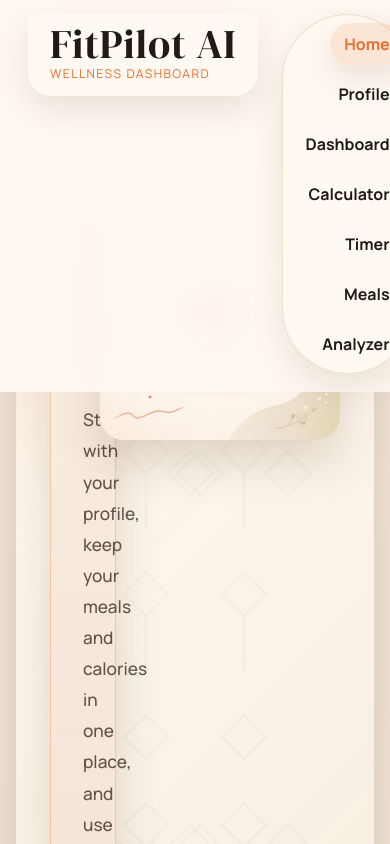
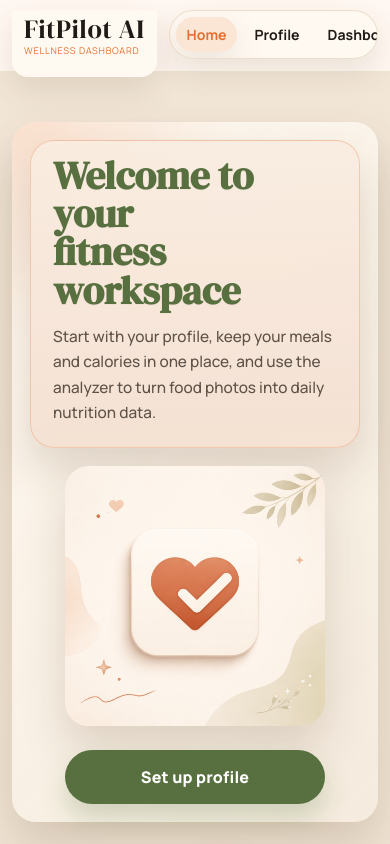
Before and after one commit to VladProtsyshyn/fitpilot-ai, a React (Vite) app: page / in a window 390 px wide. Shown: the top 844 px of the page. Built offline with nearby package versions, Linux system fonts and the light colour scheme.

Commit message:
style: add mobile responsive layout

```diff
--- a/src/components/Footer/Footer.css
+++ b/src/components/Footer/Footer.css
@@ -127,3 +127,28 @@ footer {
     line-height: 1.5;
     color: var(--color-text-soft);
 }
+
+@media (max-width: 768px) {
+    footer {
+        grid-template-columns: 1fr;
+        justify-items: center;
+        gap: 18px;
+        padding: 22px 18px;
+        text-align: center;
+    }
+
+    .footer-brand,
+    .footer-contact,
+    .footer-meta {
+        justify-self: center;
+        align-items: center;
+    }
+
+    .footer-divider {
+        min-width: 140px;
+    }
+
+    .footer-links {
+        justify-content: center;
+    }
+}
--- a/src/components/Layout/Layout.css
+++ b/src/components/Layout/Layout.css
@@ -10,3 +10,14 @@ main {
     padding: 150px 0 24px;
     flex: 1;
 }
+
+@media (max-width: 768px) {
+    .layout-shell {
+        min-height: calc(100vh - 70px);
+    }
+
+    main {
+        width: min(100% - 24px, 1120px);
+        padding: 116px 0 18px;
+    }
+}
--- a/src/components/Navigation/Navigation.css
+++ b/src/components/Navigation/Navigation.css
@@ -87,3 +87,47 @@ nav a.active {
     color: var(--color-accent);
     box-shadow: var(--shadow-soft);
 }
+
+@media (max-width: 768px) {
+    nav {
+        align-items: stretch;
+        gap: 12px;
+        padding: 10px 12px 12px;
+    }
+
+    .nav-brand {
+        padding: 8px 12px 10px;
+        border-radius: 0 0 var(--radius-md) var(--radius-md);
+        margin-bottom: -18px;
+    }
+
+    .nav-brand p {
+        font-size: 1.65rem;
+    }
+
+    .nav-brand span {
+        font-size: 0.58rem;
+        letter-spacing: 0.08em;
+    }
+
+    .nav-links {
+        flex-wrap: nowrap;
+        overflow-x: auto;
+        justify-content: flex-start;
+        gap: 6px;
+        max-width: calc(100vw - 150px);
+        padding: 6px;
+        border-radius: 999px;
+        scrollbar-width: none;
+    }
+
+    .nav-links::-webkit-scrollbar {
+        display: none;
+    }
+
+    nav a {
+        white-space: nowrap;
+        padding: 8px 11px;
+        font-size: 0.88rem;
+    }
+}
--- a/src/index.css
+++ b/src/index.css
@@ -214,6 +214,23 @@ footer {
   }
 }
 
+@media (max-width: 768px) {
+  body::before,
+  body::after {
+    display: none;
+  }
+
+  p {
+    font-size: 0.96rem;
+    line-height: 1.65;
+  }
+
+  h1 {
+    font-size: clamp(2rem, 12vw, 2.8rem);
+    line-height: 0.95;
+  }
+}
+
 @media (prefers-reduced-motion: reduce) {
   html {
     scroll-behavior: auto;
--- a/src/pages/AnalyzerPage/AnalyzerPage.css
+++ b/src/pages/AnalyzerPage/AnalyzerPage.css
@@ -284,3 +284,46 @@
     color: var(--color-accent);
     font-weight: 800;
 }
+
+@media (max-width: 768px) {
+    .analyzer-page {
+        gap: 18px;
+    }
+
+    .page-heading {
+        gap: 10px;
+    }
+
+    .page-heading img {
+        width: 42px;
+        height: 42px;
+        border-radius: 10px;
+    }
+
+    .analyzer-page > p {
+        font-size: 0.94rem;
+    }
+
+    .analyzer-actions,
+    .analyzer-card {
+        padding: 20px;
+    }
+
+    .analyzer-actions input,
+    .analyzer-actions button,
+    .analyzer-actions label {
+        width: 100%;
+    }
+
+    .analyzer-preview-card {
+        max-width: 100%;
+    }
+
+    .analyzer-preview {
+        max-height: 240px;
+    }
+
+    .analyzer-metrics {
+        grid-template-columns: 1fr;
+    }
+}
--- a/src/pages/CalculatorPage/CalculatorPage.css
+++ b/src/pages/CalculatorPage/CalculatorPage.css
@@ -132,3 +132,41 @@
     font-weight: 800;
     box-shadow: var(--shadow-soft);
 }
+
+@media (max-width: 768px) {
+    .calculator-page {
+        gap: 18px;
+    }
+
+    .page-heading {
+        gap: 10px;
+    }
+
+    .page-heading img {
+        width: 42px;
+        height: 42px;
+        border-radius: 10px;
+    }
+
+    .calculator-page > p {
+        font-size: 0.94rem;
+    }
+
+    .calculator-card {
+        padding: 20px;
+    }
+
+    .calculator-profile p {
+        align-items: flex-start;
+        flex-direction: column;
+        gap: 4px;
+    }
+
+    .calculator-highlights {
+        grid-template-columns: 1fr;
+    }
+
+    .calculator-highlights strong {
+        font-size: 1.45rem;
+    }
+}
--- a/src/pages/DashboardPage/DashboardPage.css
+++ b/src/pages/DashboardPage/DashboardPage.css
@@ -359,3 +359,61 @@
         opacity: 1;
     }
 }
+
+@media (max-width: 768px) {
+    .dashboard-page {
+        gap: 18px;
+    }
+
+    .page-heading {
+        gap: 10px;
+    }
+
+    .page-heading img {
+        width: 42px;
+        height: 42px;
+        border-radius: 10px;
+    }
+
+    .dashboard-page > p {
+        font-size: 0.94rem;
+    }
+
+    .dashboard-filter {
+        width: 100%;
+        padding: 16px;
+    }
+
+    .dashboard-filter label {
+        min-width: 0;
+    }
+
+    .dashboard-overview,
+    .dashboard-summary {
+        grid-template-columns: 1fr;
+        gap: 16px;
+    }
+
+    .dashboard-card,
+    .dashboard-summary-card {
+        padding: 20px;
+    }
+
+    .summary-value {
+        font-size: clamp(2.6rem, 15vw, 3.4rem);
+    }
+
+    .dashboard-history h2 {
+        font-size: 1.45rem;
+    }
+
+    .dashboard-history-card {
+        align-items: flex-start;
+        flex-direction: column;
+        padding: 20px;
+    }
+
+    .history-macros {
+        justify-content: flex-start;
+    }
+}
--- a/src/pages/HomePage/HomePage.css
+++ b/src/pages/HomePage/HomePage.css
@@ -358,3 +358,78 @@
     margin: 0;
     color: var(--color-text-soft);
 }
+
+@media (max-width: 768px) {
+    .home-page {
+        gap: 22px;
+        padding-top: 6px;
+    }
+
+    .home-hero {
+        grid-template-columns: 1fr;
+        gap: 18px;
+        padding: 18px;
+    }
+
+    .home-welcome {
+        min-height: auto;
+        padding: 22px;
+    }
+
+    .home-welcome h2 {
+        font-size: clamp(2rem, 10vw, 2.55rem);
+        max-width: 100%;
+        line-height: 0.98;
+    }
+
+    .home-welcome p {
+        font-size: 0.96rem;
+        line-height: 1.65;
+    }
+
+    .home-hero-visual {
+        max-width: 260px;
+        justify-self: center;
+        align-self: center;
+    }
+
+    .home-actions {
+        justify-content: center;
+        align-self: stretch;
+    }
+
+    .home-actions a {
+        width: 100%;
+        max-width: 260px;
+    }
+
+    .showcase-controls {
+        justify-content: center;
+    }
+
+    .home-showcase {
+        grid-template-columns: 1fr;
+    }
+
+    .showcase-card {
+        padding: 14px;
+    }
+
+    .showcase-card img {
+        max-height: 260px;
+    }
+
+    .home-insights {
+        grid-template-columns: 1fr;
+        gap: 16px;
+    }
+
+    .home-insight-card,
+    .home-resources {
+        padding: 20px;
+    }
+
+    .home-resources h2 {
+        font-size: 1.65rem;
+    }
+}
--- a/src/pages/MealPlannerPage/MealPlannerPage.css
+++ b/src/pages/MealPlannerPage/MealPlannerPage.css
@@ -184,3 +184,45 @@
     background-color: rgba(215, 140, 91, 0.24);
     box-shadow: var(--shadow-medium);
 }
+
+@media (max-width: 768px) {
+    .meal-page {
+        gap: 18px;
+    }
+
+    .page-heading {
+        gap: 10px;
+    }
+
+    .page-heading img {
+        width: 42px;
+        height: 42px;
+        border-radius: 10px;
+    }
+
+    .meal-page > p {
+        font-size: 0.94rem;
+    }
+
+    .meal-form {
+        grid-template-columns: 1fr;
+        padding: 20px;
+    }
+
+    .meal-form-heading {
+        grid-column: auto;
+    }
+
+    .meal-form input,
+    .meal-form button {
+        width: 100%;
+    }
+
+    .meal-list {
+        padding: 20px;
+    }
+
+    .meal-list li {
+        gap: 12px;
+    }
+}
--- a/src/pages/ProfilePage/ProfilePage.css
+++ b/src/pages/ProfilePage/ProfilePage.css
@@ -204,3 +204,43 @@
     transform: translateY(-2px);
     box-shadow: var(--shadow-medium);
 }
+
+@media (max-width: 768px) {
+    .profile-page {
+        gap: 18px;
+    }
+
+    .page-heading {
+        gap: 10px;
+    }
+
+    .page-heading img {
+        width: 42px;
+        height: 42px;
+        border-radius: 10px;
+    }
+
+    .profile-page > p {
+        font-size: 0.94rem;
+    }
+
+    .profile-grid {
+        grid-template-columns: 1fr;
+        gap: 16px;
+    }
+
+    .profile-form,
+    .profile-summary {
+        padding: 20px;
+    }
+
+    .profile-summary p {
+        align-items: flex-start;
+        flex-direction: column;
+        gap: 4px;
+    }
+
+    .profile-section-heading h2 {
+        font-size: 1.4rem;
+    }
+}
--- a/src/pages/TimerPage/TimerPage.css
+++ b/src/pages/TimerPage/TimerPage.css
@@ -195,3 +195,51 @@
 .timer-actions .timer-primary {
     flex: 1 1 calc(50% - 5px);
 }
+
+@media (max-width: 768px) {
+    .timer-page {
+        gap: 18px;
+    }
+
+    .page-heading {
+        gap: 10px;
+    }
+
+    .page-heading img {
+        width: 42px;
+        height: 42px;
+        border-radius: 10px;
+    }
+
+    .timer-page > p {
+        font-size: 0.94rem;
+    }
+
+    .timer-card {
+        grid-template-columns: 1fr;
+        padding: 20px;
+        gap: 18px;
+    }
+
+    .timer-main {
+        align-items: center;
+        text-align: center;
+    }
+
+    .timer-value {
+        font-size: clamp(4rem, 22vw, 5.5rem);
+    }
+
+    .timer-panel {
+        align-items: stretch;
+    }
+
+    .timer-actions {
+        justify-content: center;
+    }
+
+    .timer-controls button,
+    .timer-presets button {
+        flex: 1 1 120px;
+    }
+}
```
